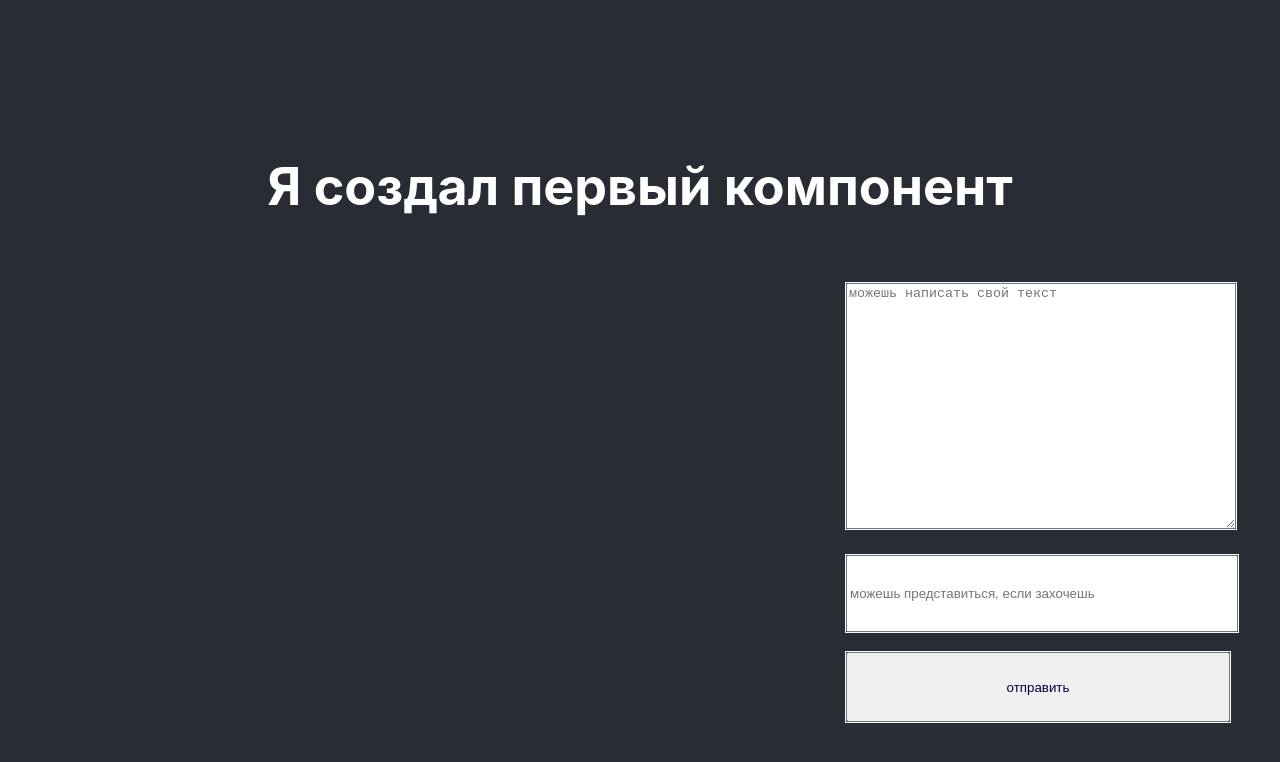
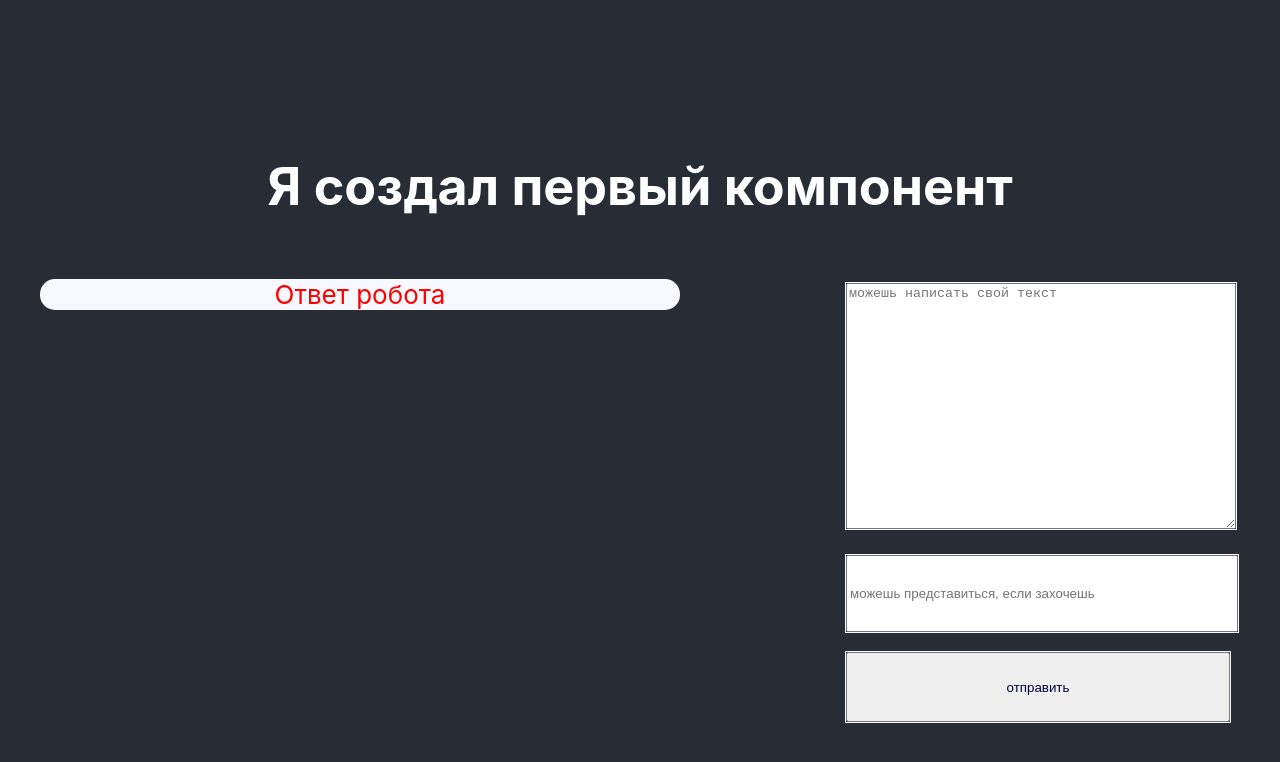
Before and after one commit to OksanaDubik/GBReact, a React (Create React App) app in the folder gbreact/: page / in a window 1280 px wide. Both pictures are taken after a click on the button "отправить". Shown: the top 762 px of the page. Built offline with nearby package versions, Linux system fonts and the light colour scheme.

Commit message:
Исправленный код

```diff
--- a/gbreact/src/components/Form.jsx
+++ b/gbreact/src/components/Form.jsx
@@ -8,7 +8,9 @@ export const Form = () => {
     const [value, setValue] = useState('')
     const [author, setAuthor] = useState('')
     const [messages, setMessages] = useState([])
-    const [answer, setAnswer] = useState('')
+    //answer в целом не нужен, так как сообщения от робота добавляются в messages
+    //так проще и не нужно контроллировать 2 массива, вместо этого массив 1
+    // const [answer, setAnswer] = useState('')
 
 
     const name = 'отправить'
@@ -16,7 +18,13 @@ export const Form = () => {
     const placeholderAuthor = 'можешь представиться, если захочешь'
 
     const createClick = () => {
-        setMessages([...messages, value, author])
+        //В конце указываем поля autor и value внутри обджекта, чтобы
+        //каждое сообщение было отдельным объектом с полями. А еще лучше изменяйте состояние через передачу
+        // предыдщего состояния в качестве параметра
+        //Было
+        // setMessages([...messages, {value, author}])
+        //Стало
+        setMessages(pervstate => [...pervstate, {value:value, author:author}])
         setAuthor('')
         setValue('')
     }
@@ -29,65 +37,35 @@ export const Form = () => {
         setAuthor(eve.target.value)
     }
 
-    // Смотрите. useEffect срабатывает либо с случае монтирования компонента
-    // Либо в случае, если, переданные в массив зависимостей, параметры изменяются.
-    // Так как автор - это состояние, то при его изменении useEffect срабатывает.
-    // А изменяется оно в том числе и при печати в инпут. Ведь когда вы допечатываете в инпут срабатывает событие
-    // onChange и состояние изменяется
+
     useEffect(() => {
-        //Для демонстрации теперь при печати в инпут у вас вызывается этот лог для каждой напечатанной буквы
-        console.log('effect')
-        //Добавил чтобы вы увидели массив сообщений
-        console.log(messages)
-
         let timeout = setTimeout(() => {
-
-            // не самый хороший вариант хранить в массиве поля как элементы. Потому что (увидите в консоль логе выше)
-            // оптимально будет хранить в массиве объект каждого сообщения.
-            // выглядеть будет примерно так
-            // [
-            //     {
-            //         author:author,
-            //         text:'someText'
-            //     },
-            //     {
-            //         author:author,
-            //         text:'someText'
-            //     },
-            // ]
-            // И когда вы обновляете состояние то лучше делать примерно так
-            // setMessages(pervstate => [...pervstate, message])
-            // структура объекта message = {
-            //     author,
-            //     text,
-            //     и т д
-            // }
-            // Таким образом у вас будет красивы массив объектов имеющий структуру. В этой структуре
-            // в дальнейшем будет удобно ориентироваться и у вас будет каждое сообщение, как отдельный объект
-            setMessages([...messages, value, author, answer])
+            //Было
+            // setMessages([...messages, value, author, answer])
+            //Стало
+            //Проверяем что messages не пусты (длина больше нуля) и что у messages поле author  != боту
+            //тем самым мы понимаем, что последнее сообщение было от человека и тогда обновляем стейт
+            //добавляя сообщение от робота иначе это пропускается стейт не меняется. Тем самым мы избегаем
+            // бесконечного цикла, когда эффект меняет стейт -> происходит отбновление -> выполняется эффект
+            //, который меняет стейт -> снова рендер и так до бесконечности
+            if(messages.length > 0 && messages[messages.length - 1]?.author !== "bot"){
+                setMessages(pervstate => [...pervstate, {value : "Ответ робота", author:"bot"}])
+            }
+            //Можно не очищать стейты, так как отвечает робот, а значит они уже очищены
             setAuthor('')
             setValue('')
-            setAnswer("Оставь меня, сегодня я в печали")
+            console.log("timeout")
         }, 1500)
-
-        //Таймаут можно не очищать, он одноразовый, очищать нужно только интервалы
-        return () => clearTimeout(timeout)
-
-        // Задайте себе вопрос. Когда я хочу, чтобы робот мне ответил? Когда изменяется что?
-        // В данном задании самый оптимальный ответ - когда изменяется массив моих сообщений (messages)
-        // Поэтому в данный хук следует передавать только messages как зависимость.
-        // Важный нотс - так как у вас в хуке нету проверок, передача messages будет запускать бесконечный цикл
-        // Потому что эффект меняет состояние - происходит ререндер и снова активируется эффект, опять меняя состояние
-        // Решение такое - сделать проверку(данный вариант оптимален для дз). Например - проверить если последнее сообщение
-        //имеет автора человек, то выполняете свой setTimeout и пушите сообщение робота в стейт
-    }, [author])
+        //Передаем в массив зависимостей только message
+    }, [messages])
 
     return <div className='form'>
 
         <ul>
             {messages.map((message, ind) =>
                 <li key={ind} className='list'>
-                    {message}
+                    {/* добавлено, так как в message теперь объекты поэтому запрашиваем доступ к полю */}
+                    {message.value}
                 </li>
             )}
         </ul>
```
